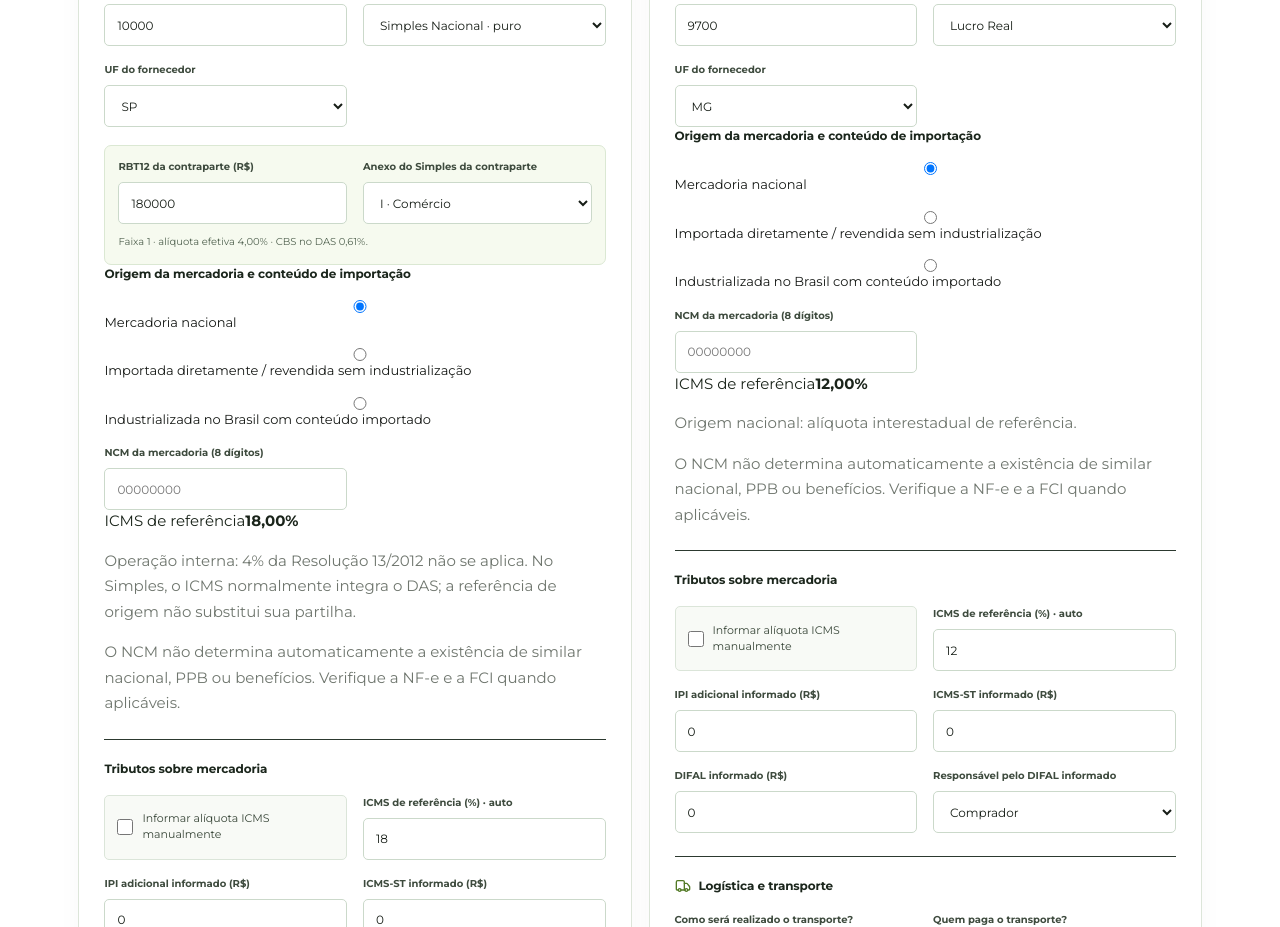
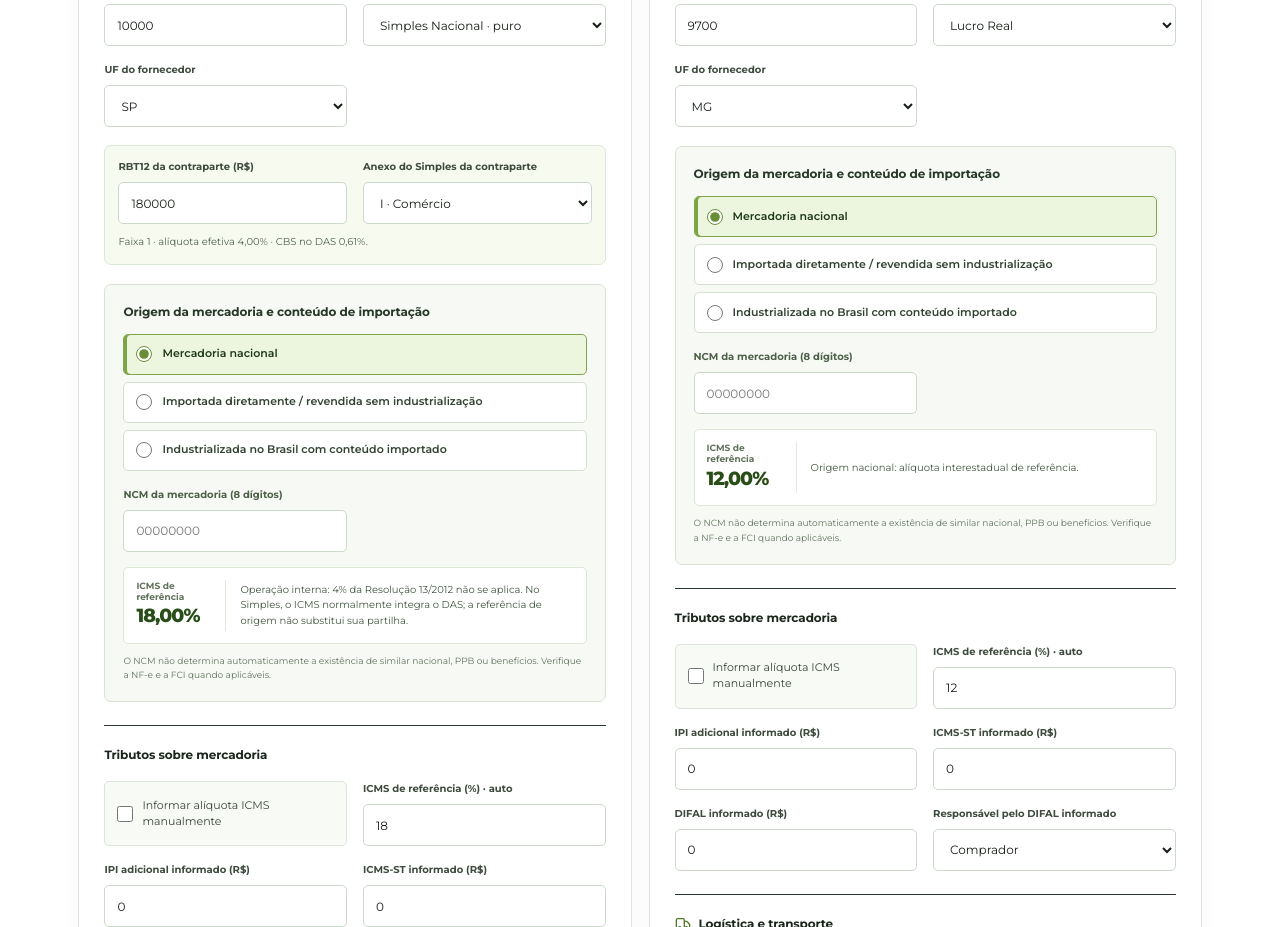
Before and after one commit to evoluagency/Training, a Next.js app: page /simulador/melhorregime in a window 1280 px wide. Shown: the part 1040-1967 px from the top of the page. Built offline with nearby package versions, Linux system fonts and the light colour scheme.

Commit message:
style(simulador): origin and NCM classification for suppliers A and B

```diff
--- a/app/simulador/melhorregime/comparador.css
+++ b/app/simulador/melhorregime/comparador.css
@@ -203,3 +203,23 @@ body:has(.cp){background:#fff}
  .cp-print-bottom{break-inside:avoid;page-break-inside:avoid}
 
 }
+
+/* Origem fiscal: identificação, conteúdo importado, exceções e referência do ICMS */
+.cp-origin{background:#f7faf4;border:1px solid #d8e3d4;border-radius:7px;padding:18px;margin:19px 0 0}
+.cp-origin>.cp-group-title{margin:0 0 13px;color:#263826}
+.cp-origin-types{display:grid;grid-template-columns:1fr;gap:7px;margin:0 0 16px}
+.cp-origin-choice{display:flex!important;align-items:center;gap:10px;background:#fff;border:1px solid #d4e0d0;border-radius:5px;min-height:41px;padding:10px 12px;margin:0!important;cursor:pointer;color:#334333;font-size:11px;line-height:1.45;font-weight:600}
+.cp-origin-choice input{width:16px;height:16px;flex:none;margin:0!important;accent-color:#698e35}
+.cp-origin-choice span{display:inline}
+.cp-origin-choice.is-selected{border-color:#81a54d;background:#ecf6df;box-shadow:inset 3px 0 0 #7ba63f;color:#213b19}
+.cp-origin .cp-field span{color:#4c6148}
+.cp-origin-extras{display:grid;grid-template-columns:1fr;gap:12px;margin-top:14px}
+.cp-origin-result{display:grid;grid-template-columns:90px 1fr;gap:14px;align-items:center;background:#fff;border:1px solid #dce8d5;border-radius:5px;padding:12px;margin-top:15px}
+.cp-origin-result.is-four{background:#eff9e5;border-color:#a0c67a}
+.cp-origin-result>div{border-right:1px solid #e1e9db;padding-right:10px}
+.cp-origin-result>div span{font-size:9px;font-weight:700;color:#60715b;display:block;line-height:1.25}
+.cp-origin-result>div strong{font-size:19px;color:#294d17;font-weight:800;letter-spacing:-.05em}
+.cp-origin-result>p{margin:0;color:#425541!important;font-size:10px;line-height:1.55!important}
+.cp-origin-disclaimer{font-size:9px!important;line-height:1.65!important;margin:10px 0 0!important;color:#60725d!important}
+@media(max-width:1000px){.cp-origin{padding:15px}}
+@media(max-width:510px){.cp-origin{padding:12px}.cp-origin-result{grid-template-columns:1fr;gap:6px}.cp-origin-result>div{border-right:0;border-bottom:1px solid #e1e9db;padding:0 0 7px}.cp-origin-result>div strong{font-size:18px}}
```
